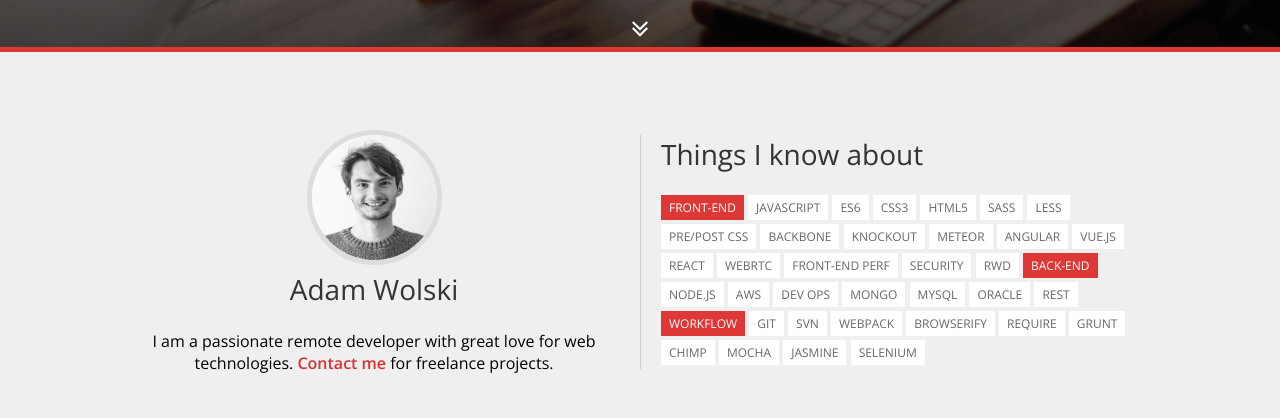
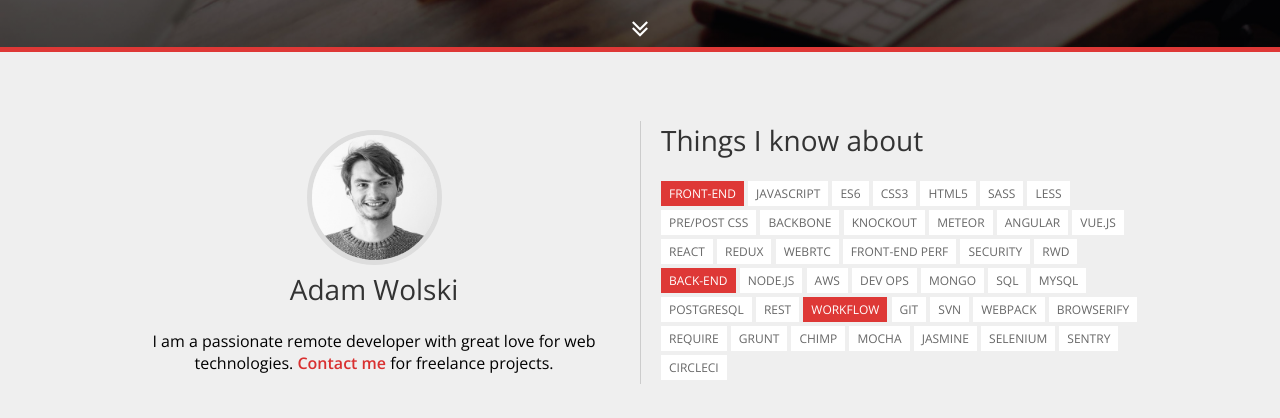
Before and after one commit to wolasss/adamwolski.com, a website: page index.html in a window 1280 px wide. Shown: the part 753-1171 px from the top of the page. Drawn offline with nearby package versions, Linux system fonts and the light colour scheme.

Commit message:
updated tags

```diff
--- a/index.html
+++ b/index.html
@@ -72,6 +72,7 @@
 					<li>angular</li>
 					<li>vue.js</li>
 					<li>react</li>
+					<li>redux</li>
 					<li>WebRTC</li>
 					<li>front-end perf</li>
 					<li>security</li>
@@ -81,8 +82,9 @@
 					<li>AWS</li>
 					<li>Dev ops</li>
 					<li>Mongo</li>
+					<li>SQL</li>
 					<li>MySQL</li>
-					<li>Oracle</li>
+					<li>PostgreSQL</li>
 					<li>REST</li>
 					<li class="category">Workflow</li>
 					<li>git</li>
@@ -95,6 +97,8 @@
 					<li>mocha</li>
 					<li>jasmine</li>
 					<li>selenium</li>
+					<li>sentry</li>
+					<li>circleci</li>
 				</ul>
 			</div>
 		</div>
```
